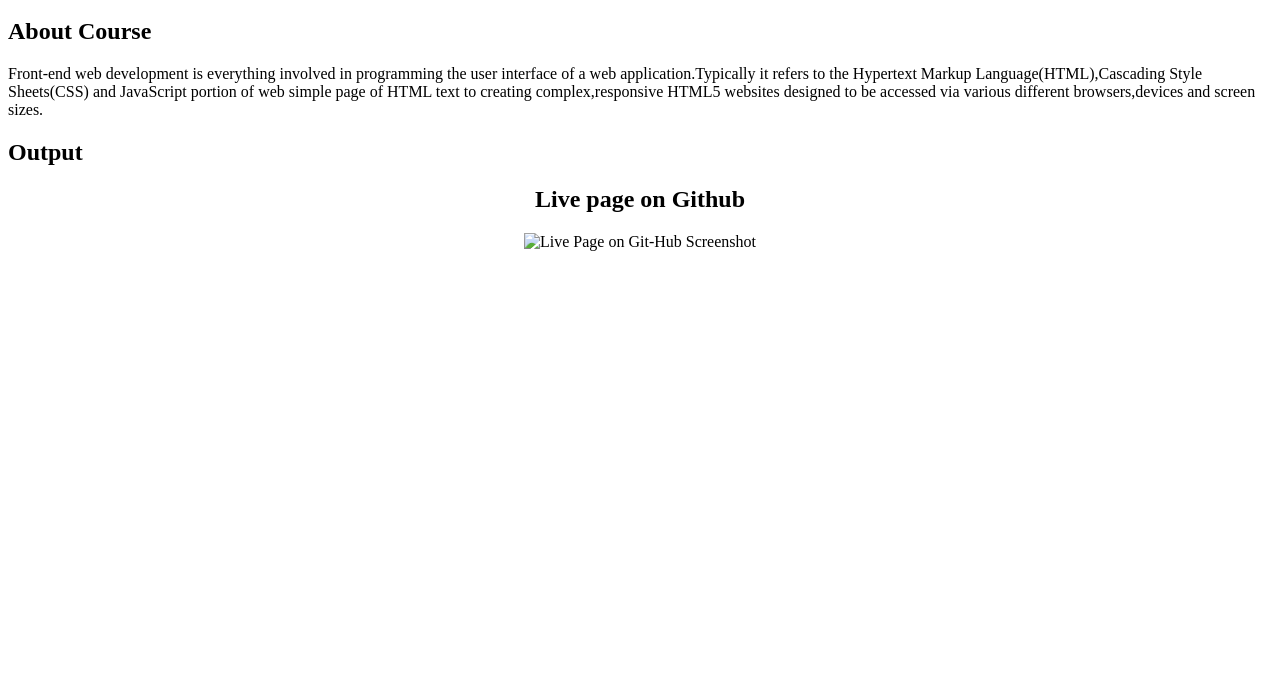
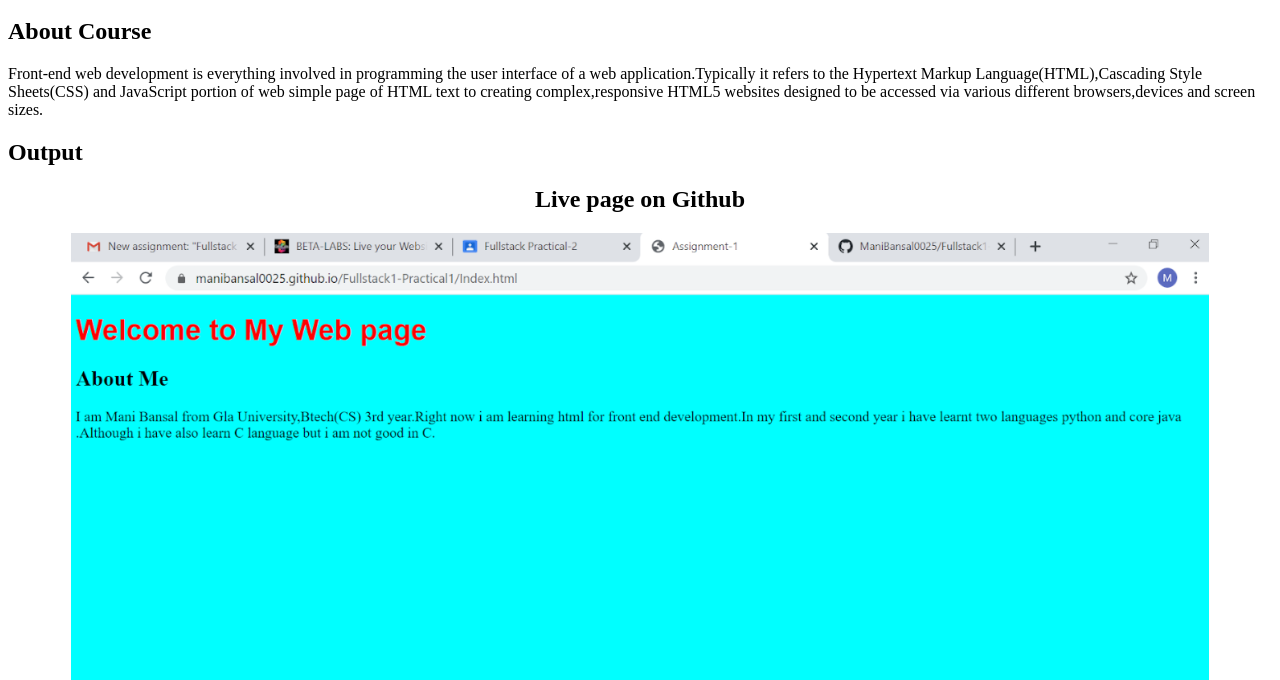
Before and after one commit to ManiBansal0025/Practical7, a plain HTML site: page Practicals/practical2.html in a window 1280 px wide. Shown: the part 120-800 px from the top of the page. Drawn offline with Linux system fonts and the light colour scheme.

Commit message:
Update practical2.html

```diff
--- a/Practicals/practical2.html
+++ b/Practicals/practical2.html
@@ -14,6 +14,6 @@
        HTML text to creating complex,responsive HTML5 websites designed to be accessed via various different browsers,devices and screen sizes.</p>
     <h2>Output</h2>
     <h2 style="text-align: center;"> Live page on Github</h2>
-    <p style="text-align: center;"><img style="height: 70%; width: 90%; " src = "image/live web page.png"alt = "Live Page on Git-Hub Screenshot"></p>
+    <p style="text-align: center;"><img style="height: 70%; width: 90%; " src = "../image/live web page.png"alt = "Live Page on Git-Hub Screenshot"></p>
 </body>
 </html>
```
